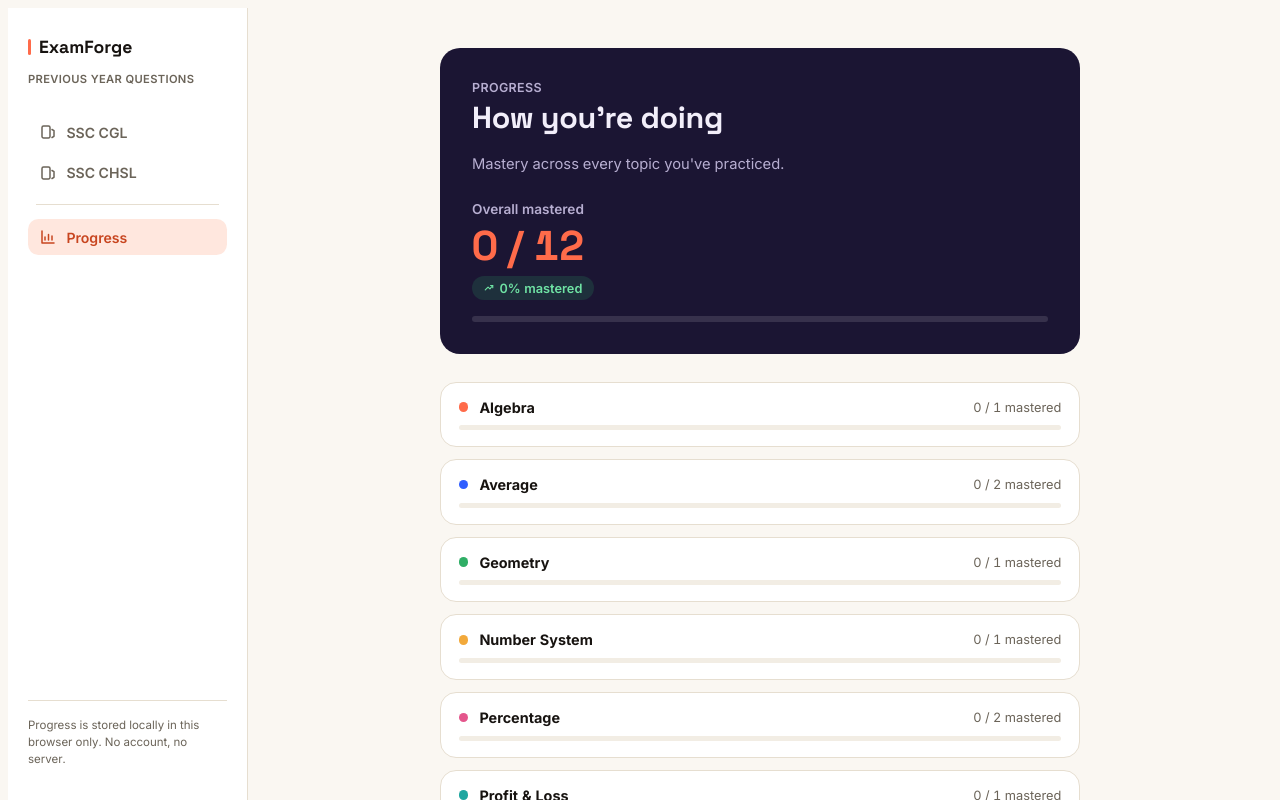
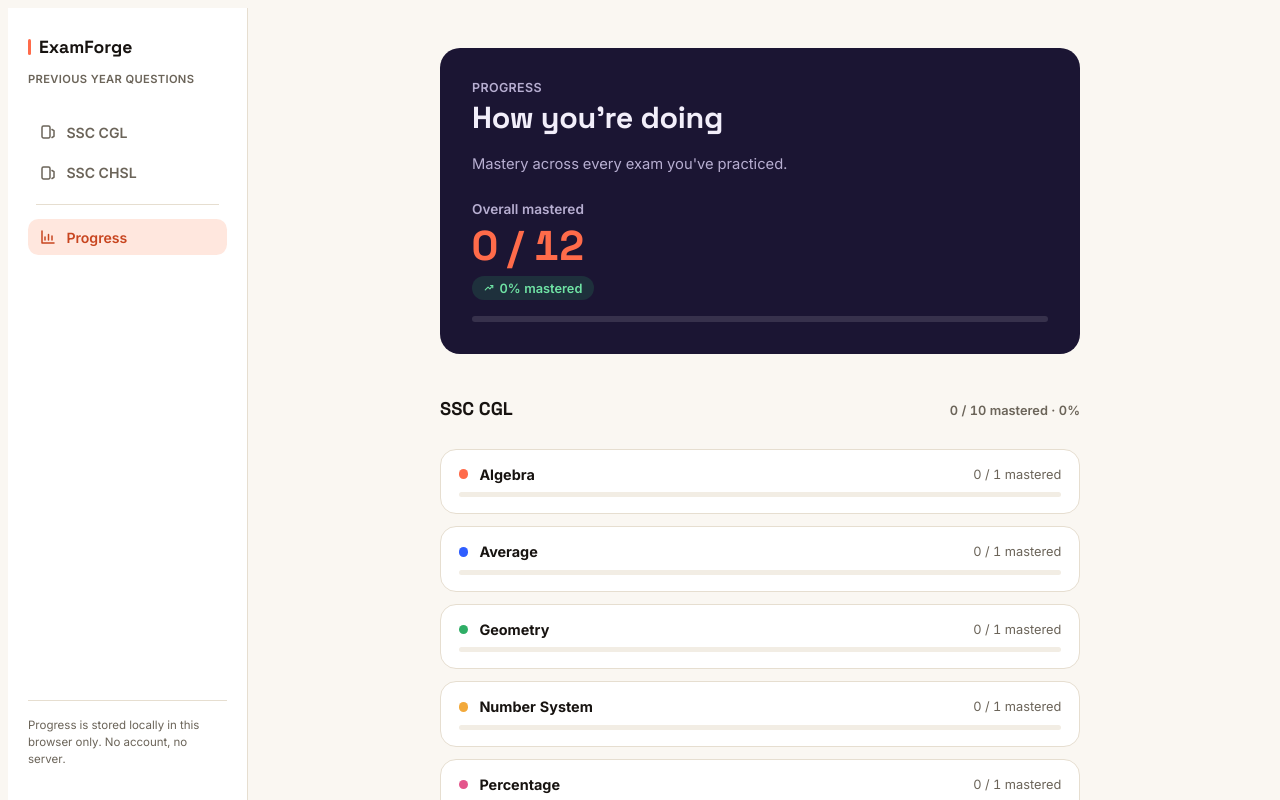
Before and after one commit to prateek1802/PYQ-Builder, a website built with Vite: page index.html in a window 1280 px wide. Both pictures are taken after a click on the button "Progress". Shown: the top 800 px of the page. Built offline with nearby package versions, Linux system fonts and the light colour scheme.

Commit message:
Section Wise

```diff
--- a/src/app.ts
+++ b/src/app.ts
@@ -516,7 +516,10 @@ function handleOptionClick(card: HTMLElement, q: Question, chosenIdx: number, ch
 }
 
 // ---------------------------------------------------------------
-// Progress view — mastery breakdown per topic, across all exams
+// Progress view — one page, sectioned by exam. Topic names can repeat
+// across exams (e.g. both SSC CGL and SSC CHSL have "Percentage"), so
+// grouping by exam first avoids silently merging their mastery counts
+// into one misleading row.
 // ---------------------------------------------------------------
 
 function renderProgressView(root: HTMLElement): void {
@@ -524,20 +527,53 @@ function renderProgressView(root: HTMLElement): void {
   const masteredCount = QUESTIONS.filter((q) => progress[q.id]?.confidence === "mastered").length;
   const pct = total === 0 ? 0 : Math.round((masteredCount / total) * 100);
 
-  const topics = Array.from(new Set(QUESTIONS.map((q) => q.topic))).sort();
-  const topicRows = topics.map((topic) => {
-    const topicQuestions = QUESTIONS.filter((q) => q.topic === topic);
-    const topicMastered = topicQuestions.filter((q) => progress[q.id]?.confidence === "mastered").length;
-    const topicPct = topicQuestions.length === 0 ? 0 : Math.round((topicMastered / topicQuestions.length) * 100);
-    return { topic, mastered: topicMastered, total: topicQuestions.length, pct: topicPct };
-  });
+  const examSectionsHtml = getAllExamNames()
+    .map((examName) => {
+      const examQuestions = QUESTIONS.filter((q) => q.examName === examName);
+      const examTotal = examQuestions.length;
+      const examMastered = examQuestions.filter((q) => progress[q.id]?.confidence === "mastered").length;
+      const examPct = examTotal === 0 ? 0 : Math.round((examMastered / examTotal) * 100);
+
+      const topics = Array.from(new Set(examQuestions.map((q) => q.topic))).sort();
+      const topicRowsHtml = topics
+        .map((topic) => {
+          const topicQuestions = examQuestions.filter((q) => q.topic === topic);
+          const topicMastered = topicQuestions.filter((q) => progress[q.id]?.confidence === "mastered").length;
+          const topicPct =
+            topicQuestions.length === 0 ? 0 : Math.round((topicMastered / topicQuestions.length) * 100);
+          return `
+            <div class="topic-row" style="--topic-color:${colorForTopic(topic)}">
+              <div class="topic-row__top">
+                <span class="topic-row__dot" aria-hidden="true"></span>
+                <span class="topic-row__name">${escapeHtml(topic)}</span>
+                <span class="topic-row__stat font-tabular">${topicMastered} / ${topicQuestions.length} mastered</span>
+              </div>
+              <div class="topic-row__track"><div class="topic-row__fill" style="width:${topicPct}%"></div></div>
+            </div>
+          `;
+        })
+        .join("");
+
+      return `
+        <section class="exam-section">
+          <div class="exam-section__header">
+            <h2 class="exam-section__title">${escapeHtml(examName)}</h2>
+            <span class="exam-section__stat font-tabular">${examMastered} / ${examTotal} mastered · ${examPct}%</span>
+          </div>
+          <div class="topic-list">
+            ${topicRowsHtml}
+          </div>
+        </section>
+      `;
+    })
+    .join("");
 
   root.innerHTML = `
     <div class="view-inner">
       <div class="stat-card">
         <span class="stat-card__eyebrow">Progress</span>
         <h1 class="stat-card__title">How you're doing</h1>
-        <p class="stat-card__subtitle">Mastery across every topic you've practiced.</p>
+        <p class="stat-card__subtitle">Mastery across every exam you've practiced.</p>
         <div class="stat-card__stat">
           <span class="stat-card__label">Overall mastered</span>
           <span class="stat-card__value font-tabular">${masteredCount} / ${total}</span>
@@ -546,22 +582,7 @@ function renderProgressView(root: HTMLElement): void {
         </div>
       </div>
 
-      <div class="topic-list">
-        ${topicRows
-          .map(
-            (r) => `
-          <div class="topic-row" style="--topic-color:${colorForTopic(r.topic)}">
-            <div class="topic-row__top">
-              <span class="topic-row__dot" aria-hidden="true"></span>
-              <span class="topic-row__name">${escapeHtml(r.topic)}</span>
-              <span class="topic-row__stat font-tabular">${r.mastered} / ${r.total} mastered</span>
-            </div>
-            <div class="topic-row__track"><div class="topic-row__fill" style="width:${r.pct}%"></div></div>
-          </div>
-        `
-          )
-          .join("")}
-      </div>
+      ${examSectionsHtml}
     </div>
   `;
 }
--- a/src/styles.css
+++ b/src/styles.css
@@ -316,6 +316,41 @@ body {
   background: var(--brand-accent);
   border-radius: 999px;
   transition: width 500ms cubic-bezier(0.22, 1, 0.36, 1);
+}
+
+/* ==========================================================================
+   Exam section — Progress view groups its topic breakdown by exam, since
+   topic names can repeat across exams (e.g. "Percentage" exists in both
+   SSC CGL and SSC CHSL) and would otherwise get merged into one row.
+   ========================================================================== */
+
+.exam-section {
+  margin-bottom: 2rem;
+}
+
+.exam-section:last-child {
+  margin-bottom: 0;
+}
+
+.exam-section__header {
+  display: flex;
+  align-items: baseline;
+  justify-content: space-between;
+  gap: 1rem;
+  margin-bottom: 0.85rem;
+}
+
+.exam-section__title {
+  font-family: var(--font-display);
+  font-weight: 700;
+  font-size: 1.15rem;
+  color: var(--ink);
+}
+
+.exam-section__stat {
+  font-size: 0.8rem;
+  font-weight: 600;
+  color: var(--ink-muted);
 }
 
 /* ==========================================================================
```
Also changed, not shown: 5 other files.
